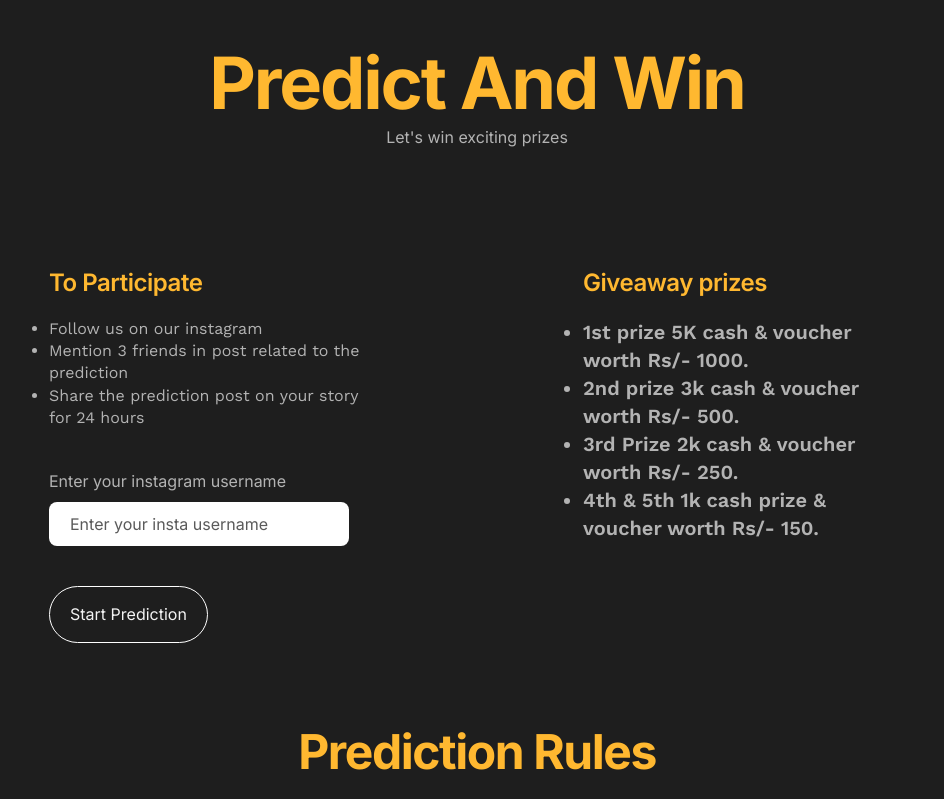
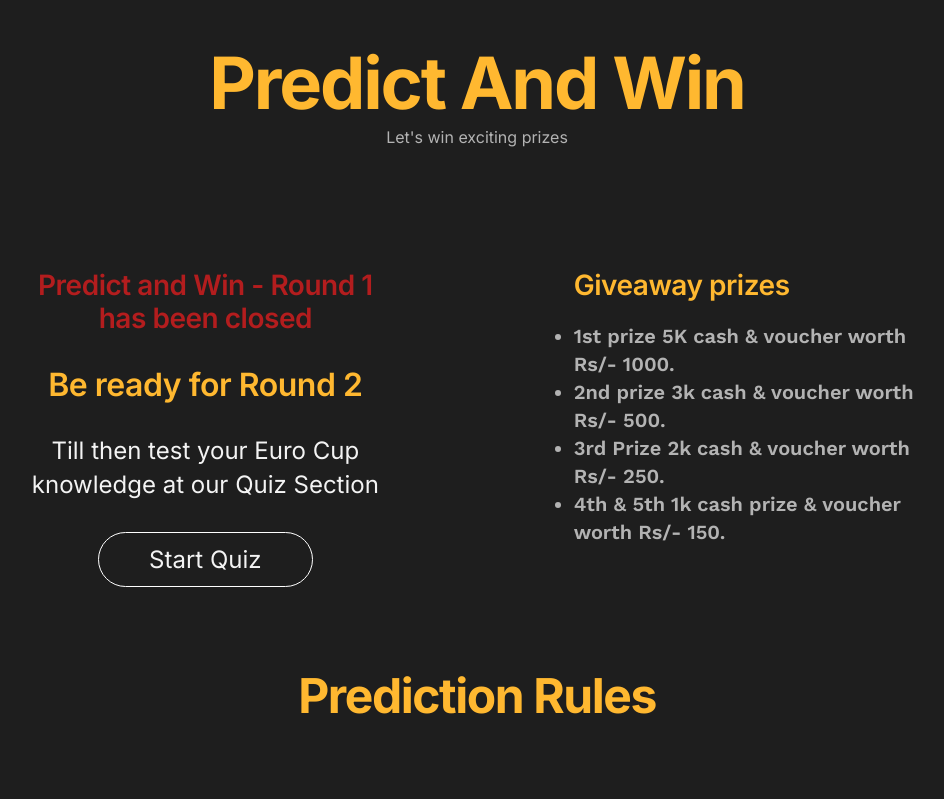
Before and after one commit to Syvar-Tech/syvar-portfolio, a React (Vite) app: page /eurocup in a window 1280 px wide. Shown: the top 799 px of the page, without its empty margins (163-1107 px from the left). Built offline with nearby package versions, Linux system fonts and the light colour scheme; a web font is replaced by a local one.

Commit message:
added second stage

```diff
--- a/src/Banner/Banner.jsx
+++ b/src/Banner/Banner.jsx
@@ -16,8 +16,8 @@
           <div className="leftContent">
             <h1 className="bannerleftheading">Quiz Time</h1>
             <p className="bannerleftdsc">Are you ready to win?</p>
-            <a href={link}>
-              <button className="bannerleftbtn">Take a Quiz</button>
+            <a href={link} target="_blank">
+              <button className="bannerleftbtn">Take Quiz</button>
             </a>
           </div>
           <div className="midContent">
--- a/src/EuroCupPrediction/EuroCup.jsx
+++ b/src/EuroCupPrediction/EuroCup.jsx
@@ -1,17 +1,28 @@
 import "../css/EuroCup.css";
 import { Link, useNavigate } from "react-router-dom";
-import { useState } from "react";
-
+import { useEffect, useState } from "react";
+import Links from "../assets/Links";
 export default function EuroCup(){
 
     const [value, setValue] = useState();
     const navigate = useNavigate();
+    const [link, setLink] = useState("");
+    useEffect(() => {
+      let number = Math.floor(Math.random() * 3);
+      setLink(Links[number]);
+    }, []);
+    // function addInstaUsername() {
+    //     localStorage.setItem("SyvarEuroInstaId", value);
+    //     navigate("/eurocup-prediction");
+    // }
 
-    function addInstaUsername() {
-        localStorage.setItem("SyvarEuroInstaId", value);
-        navigate("/eurocup-prediction");
-    }
-
+    useEffect(()=>{
+        window.scrollTo({
+            top: 0,
+            left: 0,
+            behavior: 'instant'
+          });
+    },[])
     return(
         <div>
             <div className="eurocup-heading">
@@ -20,7 +31,14 @@
             </div>
             <div className="eurocup-prediction-participation">
                 <div className="eurocup-column">
-                    <div className="eurocup-heading2">To Participate</div>
+                <div className="eurocup-heading1">
+                    Predict and Win - Round 1 has been closed
+                </div>
+                <div className="eurocupDesc">
+                    Be ready for Round 2
+                </div>
+                <h2 className="quiztitle">Till then test your Euro Cup knowledge at our Quiz Section</h2>
+                    {/* <div className="eurocup-heading2">To Participate</div>
                     <ul className="eurocup-unordered-list">
                         <li>Follow us on our instagram</li>
                         <li>Mention 3 friends in post related to the prediction</li>
@@ -28,9 +46,13 @@
                     </ul>
                     <div className="eurocup-enter-username">Enter your instagram username</div>
                     <input className="eurocup-input-username" placeholder="Enter your insta username" onChange={(event) => {setValue(event.target.value)}} value={value}/>
-                    <div onClick={addInstaUsername}>
-                        <button className="eurocup-btn eurocup-participate-btn">Start Prediction</button>
+                    */}
+                    <Link to={link} target="_blank">
+                    <div>
+                        <button className="eurocup-btn eurocup-participate-btn">Start Quiz</button>
                     </div>
+
+                    </Link>
                 </div>
                 <div className="eurocup-column">
                     <div className="eurocup-heading2">Giveaway prizes</div>
--- a/src/EuroCupPrediction/EuroCupPrediction.jsx
+++ b/src/EuroCupPrediction/EuroCupPrediction.jsx
@@ -1,6 +1,6 @@
 import "../css/EuroCup.css";
 import "../Navbar/navbar.scss";
-import uefa from "../../public/images/eurocup-uefa-logo.png";
+import uefa from "../assets/eurocup-uefa-logo.png";
 import England from "./Flags/England.jsx";
 import Switzerland from "./Flags/Switzerland.jsx";
 import Netherlands from "./Flags/Netherlands.jsx";
--- a/src/assets/Links.js
+++ b/src/assets/Links.js
@@ -1,7 +1,7 @@
 const Links = [
-    "https://presenter.jivrus.com/p/1DkIKPPqc0sZ_bpP8sZV7rH1FTwbYngY9GSpynPZSFtk",
-"https://presenter.jivrus.com/p/16mTMddfA51kliqMSleLQ3EbnePsuTC-TaJxPYhmb5kk",
-"https://presenter.jivrus.com/p/1Zt2TZVgCg2HleFQMwjEWAbrlNr8eZOXHupzxci6SCdc"
-]
+  "https://forms.gle/ZwpmtN41fxkDfN8j6",
+  "https://forms.gle/RXC5RR15aE6eeBwD9",
+  "https://forms.gle/rq7knoMZSM71ZZgP9",
+];
 
-export default Links
+export default Links;
--- a/src/css/EuroCup.css
+++ b/src/css/EuroCup.css
@@ -52,17 +52,56 @@
   justify-content: start;
   align-items: start;
   flex-direction: column;
-  width: 322px;
+  width: 350px;
+}
+
+.eurocup-column:nth-child(1) {
+  gap: 30px;
+  align-items: center;
+}
+
+.eurocup-heading1 {
+  font-family: "Inter", sans-serif;
+  font-size: 28px;
+  font-style: normal;
+  font-weight: 600;
+  line-height: 120%;
+  letter-spacing: -0.48px;
+  color: #B31D1E;
+  text-align: center;
 }
 
 .eurocup-heading2 {
   font-family: "Inter", sans-serif;
-  font-size: 24px;
+  font-size: 28px;
   font-style: normal;
   font-weight: 600;
   line-height: 120%;
   letter-spacing: -0.48px;
   color: #FFB830;
+  text-align: center;
+}
+
+.eurocupDesc {
+  font-family: "Inter", sans-serif;
+  font-size: 32px;
+  font-style: normal;
+  font-weight: 600;
+  line-height: 120%;
+  letter-spacing: -0.48px;
+  color: #FFB830;
+  text-align: center;
+}
+
+.quiztitle {
+  text-align: center;
+  font-family: "Inter", sans-serif;
+  font-size: 24px;
+  font-style: normal;
+  font-weight: 400;
+  line-height: 140%;
+  letter-spacing: normal;
+  color: #F3F3F3;
 }
 
 .eurocup-unordered-list, .eurocup-enter-username {
@@ -144,7 +183,7 @@
 
 .eurocup-btn {
   font-family: "Inter", sans-serif;
-  font-size: 16px;
+  font-size: 24px;
   font-style: normal;
   font-weight: 400;
   line-height: 140%;
@@ -156,7 +195,7 @@
   text-decoration: none;
   border-radius: 40px;
   border: 1px solid #FFF;
-  padding: 16px 20px;
+  padding: 10px 50px;
   cursor: pointer;
   transition: background-color 0.2s, color 0.2s;
 }
--- a/src/css/EuroCup.scss
+++ b/src/css/EuroCup.scss
@@ -61,11 +61,32 @@
     justify-content: start;
     align-items: start;
     flex-direction: column;
-    width: 322px;
+    width: 350px;
+
+}
+.eurocup-column:nth-child(1){
+    gap: 30px;
+    align-items: center
 }
 
+.eurocup-heading1 {
+    @include fontStyle1(28px, 600, 120%, -0.48px, #B31D1E);
+    text-align: center
+}
 .eurocup-heading2 {
-    @include fontStyle1(24px, 600, 120%, -0.48px, $font-color-orange);
+    @include fontStyle1(28px, 600, 120%, -0.48px, $font-color-orange);
+    text-align: center
+}
+.eurocupDesc{
+    @include fontStyle1(32px, 600, 120%, -0.48px, $font-color-orange);
+    text-align: center
+
+}
+
+.quiztitle{
+    text-align: center;
+
+    @include fontStyle1(24px, 400, 140%, normal, $font-bright-white);
 }
 
 .eurocup-unordered-list, .eurocup-enter-username {
@@ -117,14 +138,14 @@
 }
 
 .eurocup-btn {
-    @include fontStyle1(16px, 400, 140%, normal, $font-bright-white);
+    @include fontStyle1(24px, 400, 140%, normal, $font-bright-white);
     background-color: transparent;
     text-align: center;
     display: inline-block;
     text-decoration: none;
     border-radius: 40px;
     border: 1px solid #FFF;
-    padding: 16px 20px;
+    padding: 10px 50px;
     cursor: pointer;
     transition: background-color 0.2s, color 0.2s;
 }
```
Also changed, not shown: src/assets/eurocup-uefa-logo.png (renamed from public/images/eurocup-uefa-logo.png), 1 other file (tests, documents, lock files or other folders).
